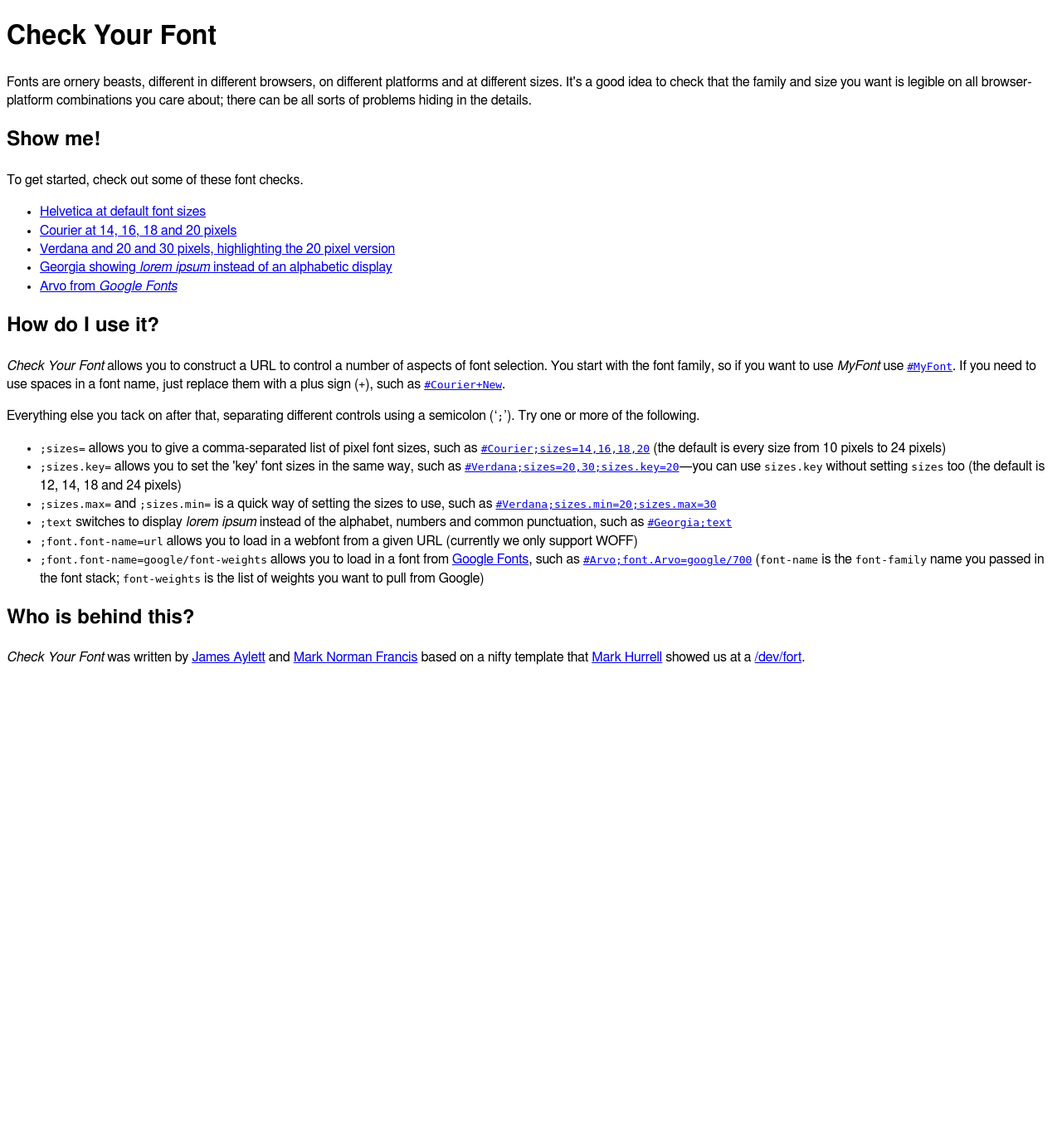
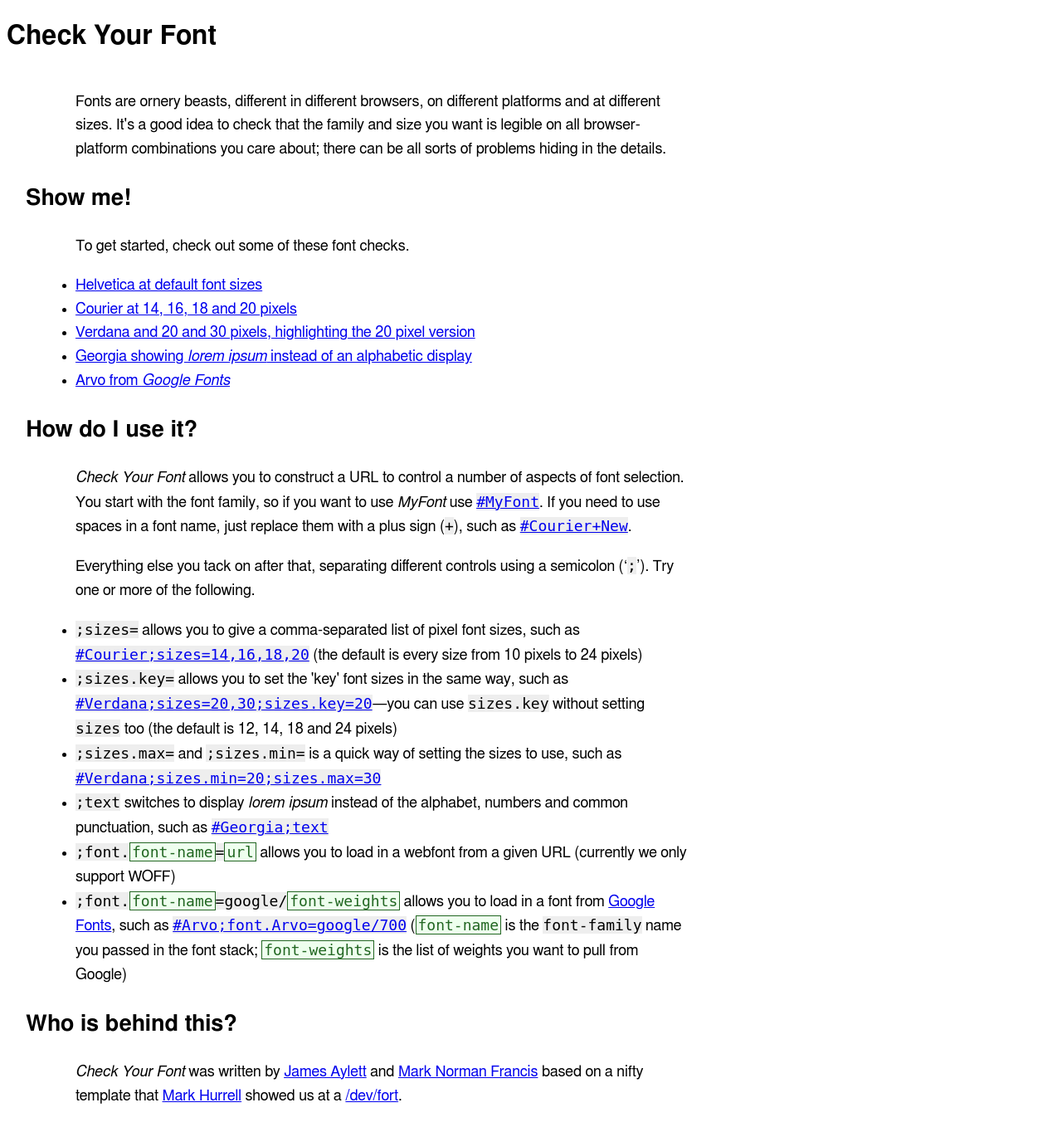
Before and after one commit to devfort/checkyourfont, a Django app: template fontly/templates/home.html in a window 1280 px wide. Shown: the whole page at 83% size. Before the commit the page ends 801 px from the top, so only its background shows below. Run offline with Django 3.2, Linux system fonts and the light colour scheme; the template is opened without the code that fills it: most values are stand-ins (such as "Sample title", 1, 10 or a date in 2020).

Commit message:
Basic home styling + link from font page back to home.

```diff
--- a/fontly/templates/base.html
+++ b/fontly/templates/base.html
@@ -10,6 +10,35 @@
     background: white;
     font-family: Helmet, Freesans, sans-serif;
     line-height: 1.4;
+  }
+
+  body.home .jamessense {
+    max-width: 800px;
+    margin: 0 20px;
+    padding: 3px;
+    line-height: 1.6;
+    font-size: 18px;
+  }
+  body.home .jamessense p, body.home .jamessense ul {
+    padding-left: 60px;
+  }
+  body.home .jamessense code {
+    background-color: #eee;
+  }
+  body.home .jamessense kbd {
+    border: 1px solid #262;
+    color: #262;
+    background-color: #efe;
+    padding: 0 2px;
+  }
+  h1 a {
+    color: inherit;
+  }
+  h1 a:before {
+    float: left;
+    display: block;
+    margin-right: 8px;
+    content: "\261c";
   }
 
   #preview {
--- a/fontly/templates/font.html
+++ b/fontly/templates/font.html
@@ -29,7 +29,7 @@
 {% endblock %}
 
 {% block content %}
-  <h1>{{ font }}</h1>
+  <h1><a href='/'>Check Your Font</a>: {{ font }}</h1>
 
   <ol id='preview'>
     {% for size in sizes reversed %}
--- a/fontly/templates/home.html
+++ b/fontly/templates/home.html
@@ -2,8 +2,12 @@
 
 {% block title %}Check Your Font{% endblock %}
 
+{% block body-class %}home{% endblock %}
+
 {% block content %}
   <h1>Check Your Font</h1>
+
+  <div class='jamessense'>
 
   <p>Fonts are ornery beasts, different in different browsers, on different platforms and at different sizes. It's a good idea to check that the family and size you want is legible on all browser-platform combinations you care about; there can be all sorts of problems hiding in the details.</p>
 
@@ -36,5 +40,7 @@
 
   <h2>Who is behind this?</h2>
 
-  <p><em>Check Your Font</em> was written by <a href='http://tartarus.org/james/'>James Aylett</a> and <a href='http://marknormanfrancis.com/'>Mark Norman Francis</a> based on a nifty template that <a href='http://markhurrell.com/'>Mark Hurrell</a> showed us at a <a href='http://devfort.com/'>/dev/fort</a>.
+  <p><em>Check Your Font</em> was written by <a href='http://tartarus.org/james/'>James Aylett</a> and <a href='http://marknormanfrancis.com/'>Mark Norman Francis</a> based on a nifty template that <a href='http://markhurrell.com/'>Mark Hurrell</a> showed us at a <a href='http://devfort.com/'>/dev/fort</a>.</p>
+
+  </div>
 {% endblock %}
```
